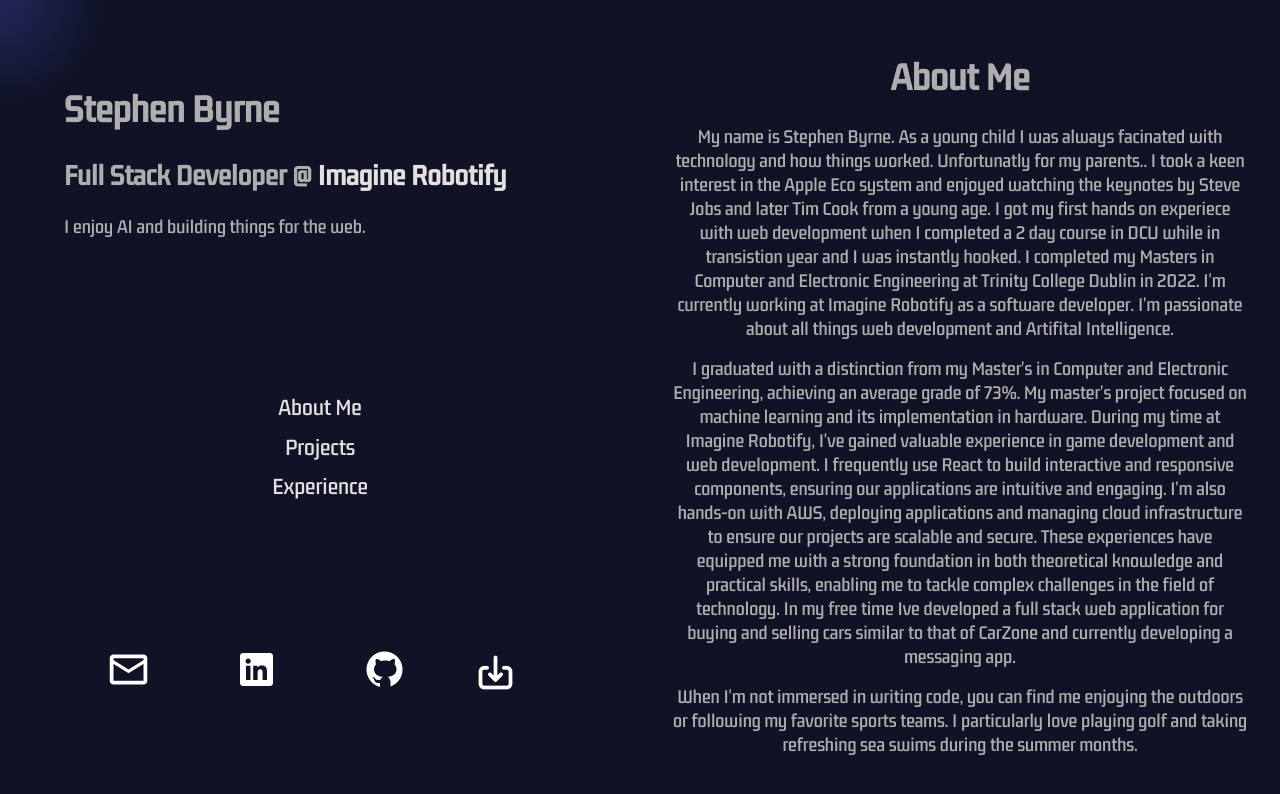
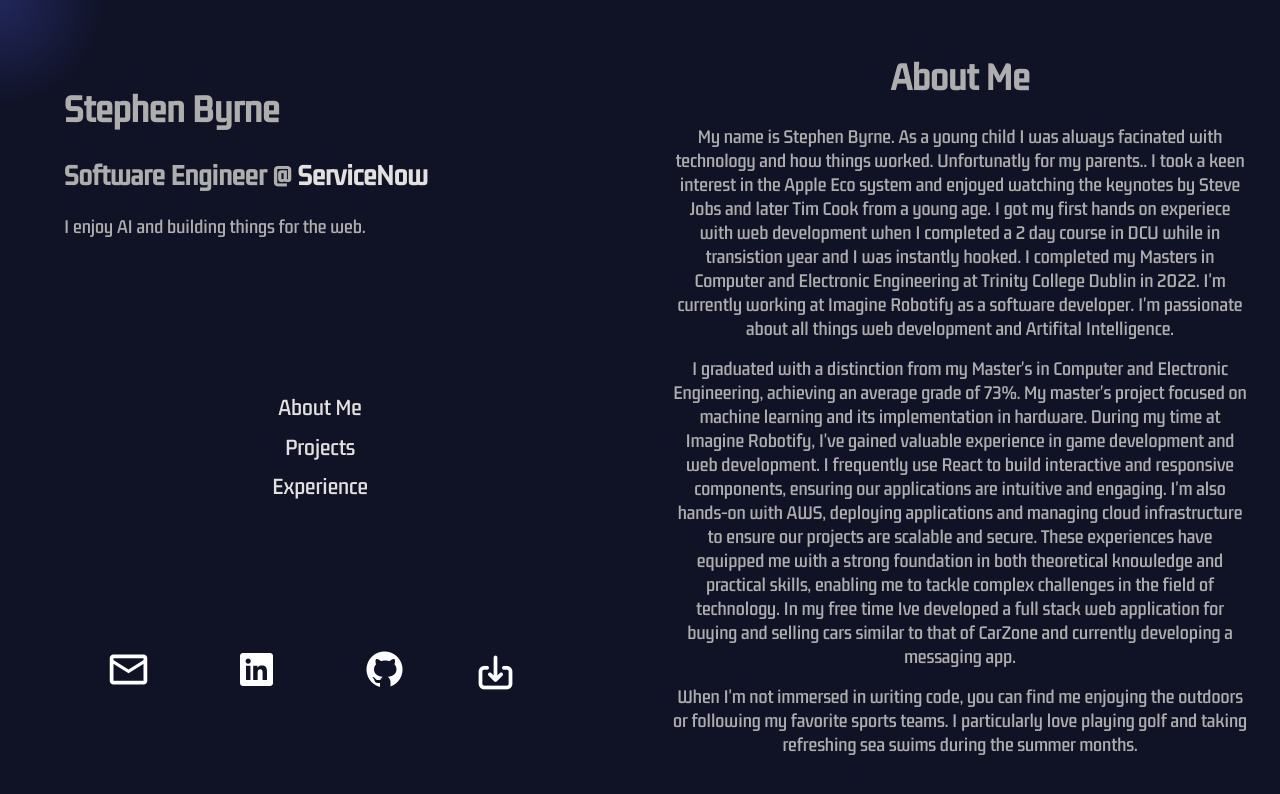
Before and after one commit to stephen447/personalwebsite, a React (Create React App) app: page / in a window 1280 px wide. Shown: the top 794 px of the page. Built offline with nearby package versions, Linux system fonts and the light colour scheme.

Commit message:
Updated Job

```diff
--- a/src/pages/HomePage/HomePage.js
+++ b/src/pages/HomePage/HomePage.js
@@ -1,29 +1,19 @@
 import React, { useEffect, useState } from "react";
 import NavBar from "../../components/NavBar/navBar";
-// import Socials from "../../components/socials"
-// import Techstack from "../../components/techStack";
-// import Project from "../../components/project";
-// import Skiing from "../../media/Skiing.jpg";
 import ExperienceHolder from "../../components/ExperienceHolder/ExperienceHolder";
-// import Loading from "../media/loadingIcon.png"
-// import Javascript from "../media/Javascript-Icon.png"
-// import Python from "../media/python-Icon.png"
-// import cplusplus from  "../media/C++-Icon.png"
-// import react from  "../media/reacr-Icon.png"
-// import Django from "../media/django-Icon.png"
-import DownArrow from "../../media/down-arrow.gif"
-import AboutMe from "../../components/AboutMe/AboutMe"
-import "./HomePage.css"
+import AboutMe from "../../components/AboutMe/AboutMe";
+import "./HomePage.css";
 import Socials from "../../components/Socials/socials";
 import ProjectsHolder from "../../components/ProjectsHolder/ProjectsHolder";
 
-const HomePage = () =>{
+const HomePage = () => {
   const [width, setWidth] = useState(window.innerWidth);
   useEffect(() => {
     window.addEventListener("resize", () => {
-          console.log(window.innerWidth)
+      console.log(window.innerWidth);
       setWidth(window.innerWidth);
-        })}, []);
+    });
+  }, []);
 
   return (
     <div className="home-page__container">
@@ -32,7 +22,12 @@ const HomePage = () =>{
           <div className="test">
             <div className="home-page__container--intro">
               <h1 className="home-page__title--name">Stephen Byrne</h1>
-                  <h2 className="home-page__title--role">Full Stack Developer @ <a target="_blank" href="https://www.imaginelearning.com/products/science/robotify/">Imagine Robotify</a></h2>
+              <h2 className="home-page__title--role">
+                Software Engineer @{" "}
+                <a target="_blank" href="https://www.servicenow.com/">
+                  ServiceNow
+                </a>
+              </h2>
               <p>I enjoy AI and building things for the web.</p>
             </div>
             {/* <div className="home-page__container--picture">
@@ -44,14 +39,13 @@ const HomePage = () =>{
           </div>
           <div className="socials">
             <Socials />
-
           </div>
-              {width<1050 && <div className="arrow--container">
-                <div className="arrow"/>
+          {width < 1050 && (
+            <div className="arrow--container">
+              <div className="arrow" />
               <p className="arrow--text">Scroll Down</p>
-              </div>}
-
-
+            </div>
+          )}
         </div>
         <div className="home-page__container--content-right">
           <AboutMe />
@@ -61,5 +55,5 @@ const HomePage = () =>{
       </div>
     </div>
   );
-}
-export default HomePage
+};
+export default HomePage;
```
Lines whose indentation alone changed are shown as unchanged.
